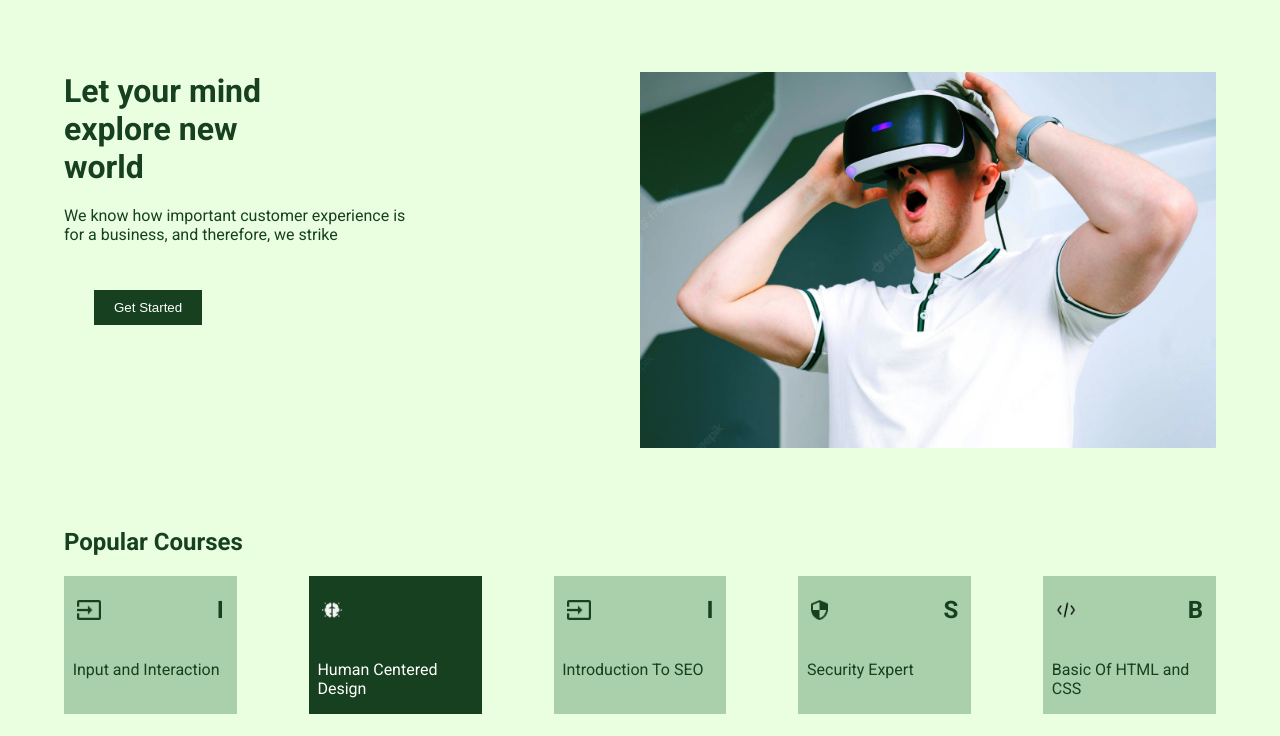
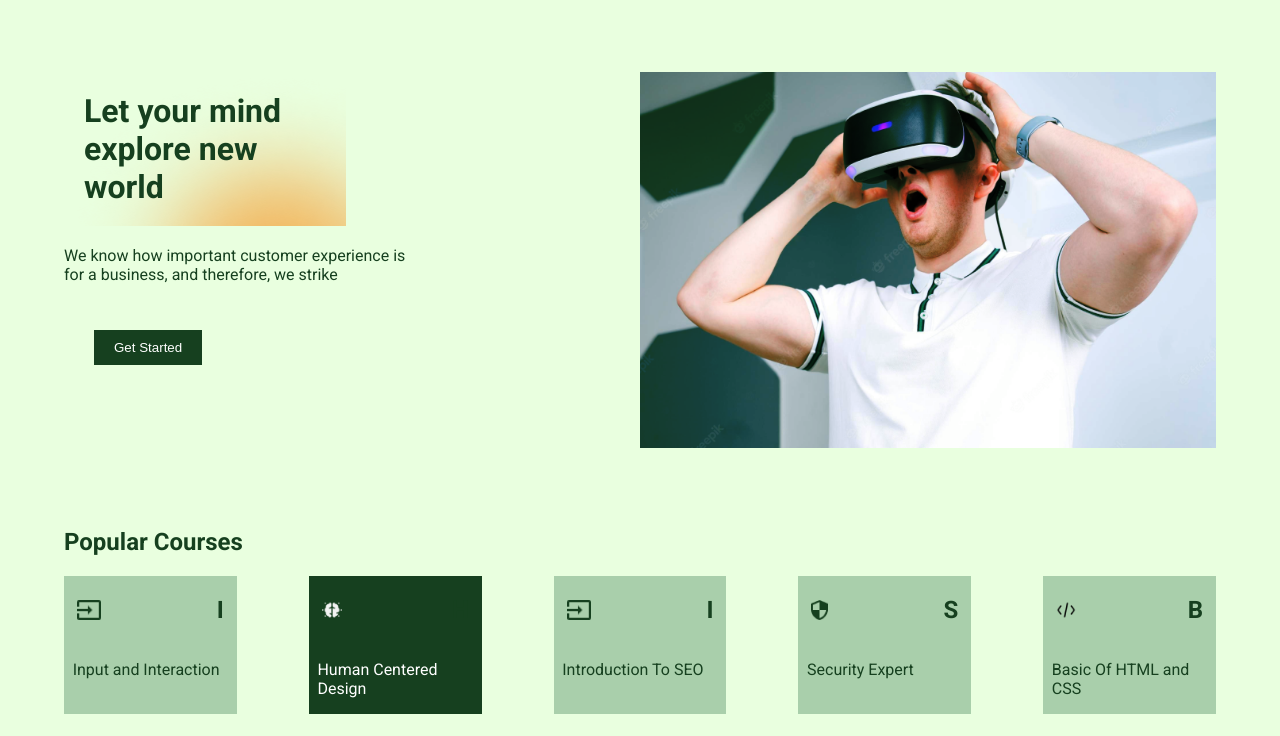
Before and after one commit to oparaugofavour/learnico, a plain HTML site: page index.html in a window 1280 px wide. Shown: the part 64-800 px from the top of the page. Drawn offline with nearby package versions, Linux system fonts and the light colour scheme.

Commit message:
background property

```diff
--- a/style.css
+++ b/style.css
@@ -57,6 +57,14 @@ nav{
 }
 .right{
     width: 30%;
+}
+.right h1{
+    background-image: url(images/Ellipse\ 26.png);
+    background-repeat: no-repeat;
+    background-attachment: fixed;
+    background-position: left top;
+    background-size: inherit;
+    padding: 20px;
 }
 .right h1,
 .rigth p{
```
Also changed, not shown: images/Ellipse 26.png (added).
